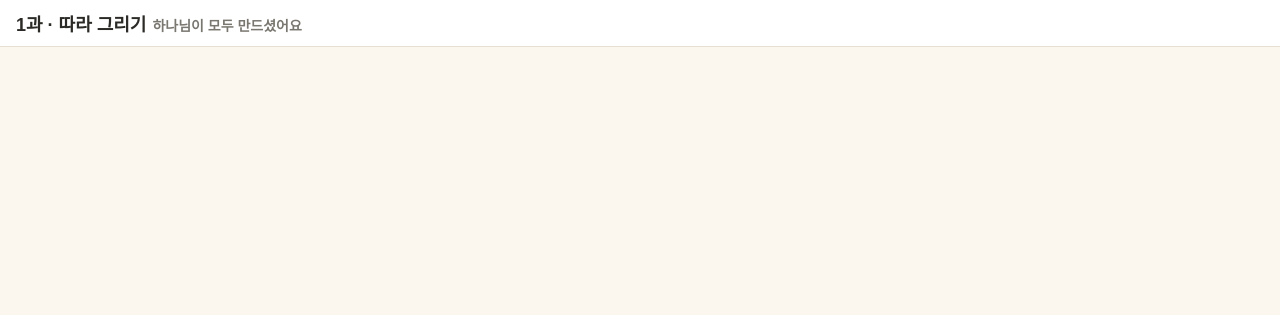
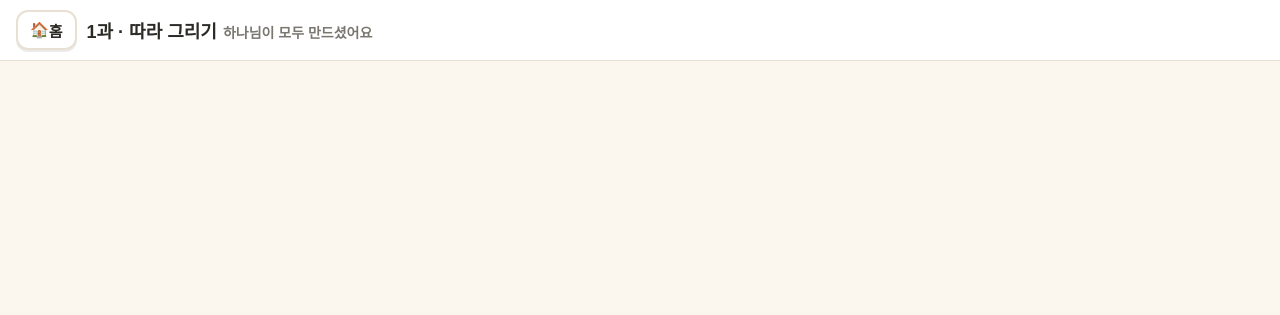
Before and after one commit to hyssop-bible/hyssop-drawing, a plain HTML site: page lesson1.html in a window 1280 px wide. Shown: the top 315 px of the page. Drawn offline with Linux system fonts and the light colour scheme.

Commit message:
각 과에 홈 이동 버튼 추가

```diff
--- a/lesson1.html
+++ b/lesson1.html
@@ -31,9 +31,18 @@ header{
   display:flex;align-items:center;gap:10px;padding:10px 16px;
   background:var(--card);border-bottom:1px solid var(--line);
 }
-header .t{font-size:18px;font-weight:800;}
+header .t{min-width:0;font-size:18px;font-weight:800;}
 header .t small{color:var(--soft);font-weight:600;margin-left:6px;font-size:14px;}
 #stars{margin-left:auto;font-size:20px;min-height:24px;letter-spacing:2px;}
+.home-btn{
+  flex:0 0 auto;display:inline-flex;align-items:center;justify-content:center;
+  min-height:40px;padding:7px 12px;border:2px solid var(--line);border-radius:12px;
+  background:var(--card);color:var(--ink);font-size:15px;font-weight:800;text-decoration:none;
+  box-shadow:0 2px 0 rgba(0,0,0,.08);touch-action:manipulation;
+}
+.home-btn:active{transform:translateY(2px);}
+@media(max-width:540px){header .t small{display:none;}}
+@media(max-width:380px){.home-btn .home-label{display:none;}.home-btn{width:40px;padding:7px;}}
 
 .screen{flex:1;display:none;flex-direction:column;align-items:center;padding:14px;overflow:hidden;}
 .screen.on{display:flex;animation:fade .3s ease;}
@@ -116,6 +125,7 @@ header .t small{color:var(--soft);font-weight:600;margin-left:6px;font-size:14px
 <body>
 <div id="app">
   <header>
+    <a class="home-btn" href="index.html" aria-label="홈으로 돌아가기">🏠 <span class="home-label">홈</span></a>
     <div class="t">1과 · 따라 그리기<small>하나님이 모두 만드셨어요</small></div>
     <div id="stars"></div>
   </header>
```
Also changed, not shown: lesson2.html (+11 -1 lines), lesson3.html (+11 -1 lines), lesson4.html (+11 -1 lines), lesson5.html (+10 -0 lines).
